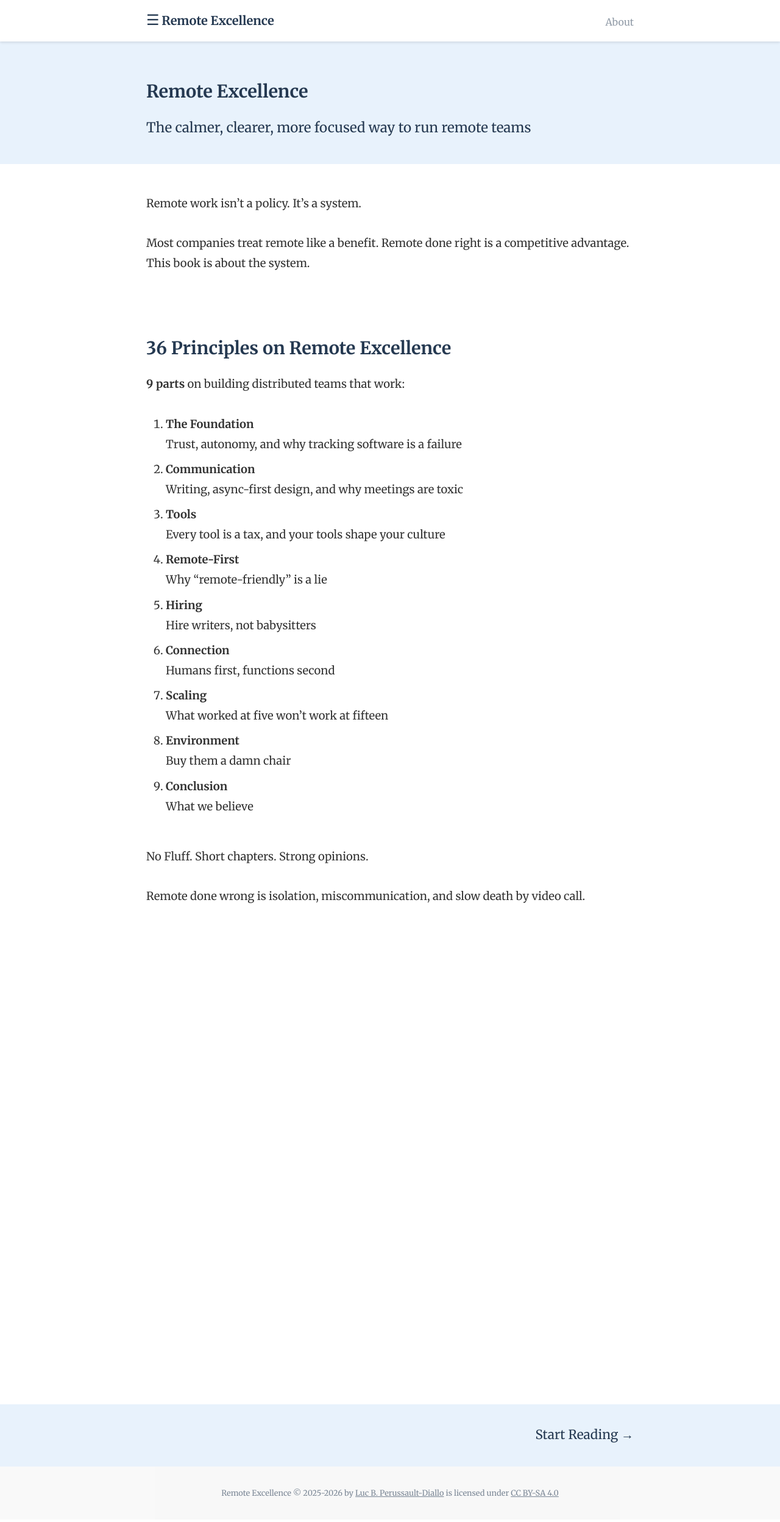
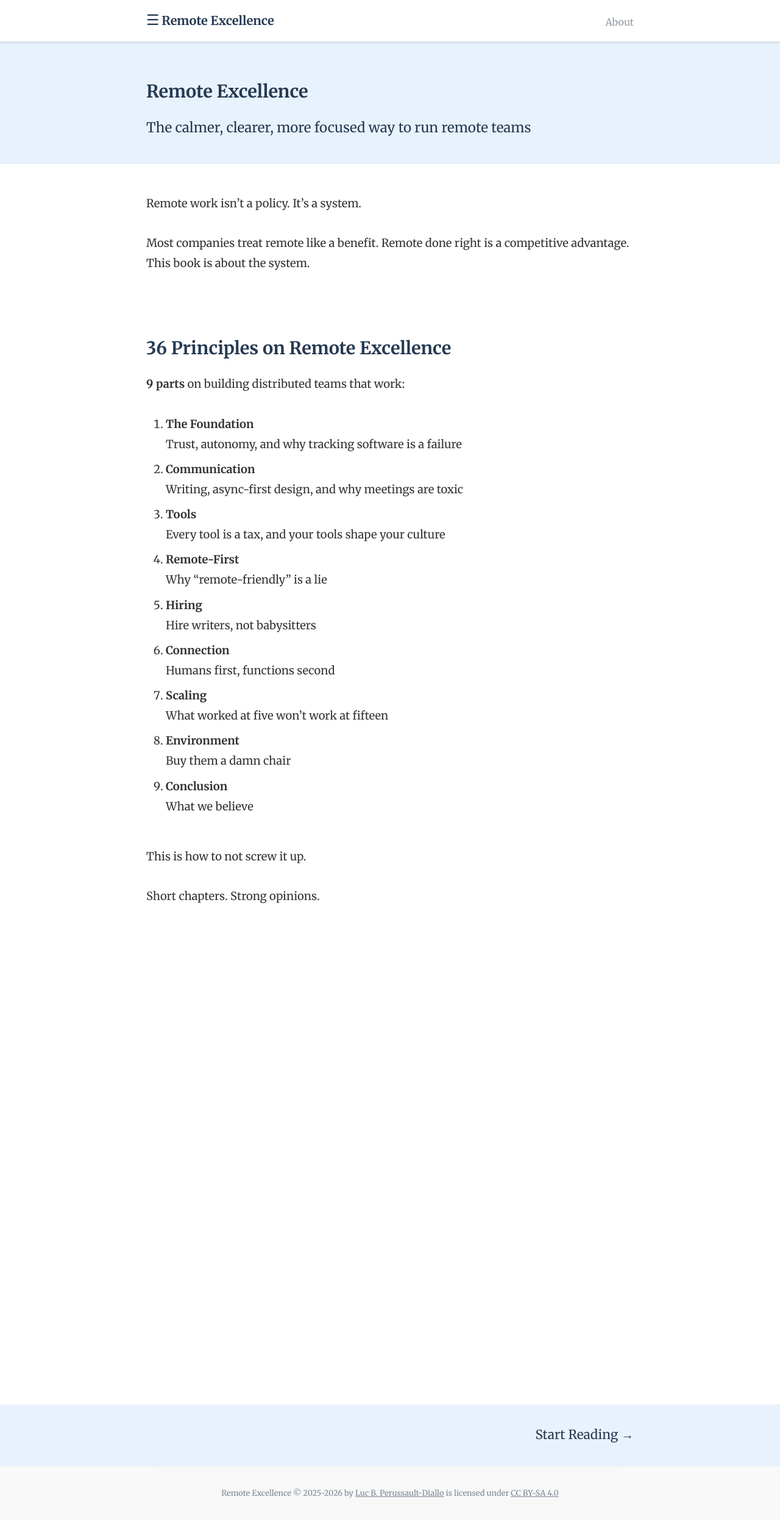
Before and after one commit to luuuc/remote-excellence-book, a Jekyll site: the page built from index.md, in a window 1280 px wide. Shown: the top 2496 px of the page at 61% size. Built offline with Jekyll 4.4.1, drawn with Linux system fonts in a browser that asks for light colours.

Commit message:
Update index.md

```diff
--- a/index.md
+++ b/index.md
@@ -34,6 +34,6 @@ Most companies treat remote like a benefit. Remote done right is a competitive a
 9. **Conclusion**<br>What we believe
 
 <br>
-No Fluff. Short chapters. Strong opinions.
+This is how to not screw it up.
 
-Remote done wrong is isolation, miscommunication, and slow death by video call.
+Short chapters. Strong opinions.
```
